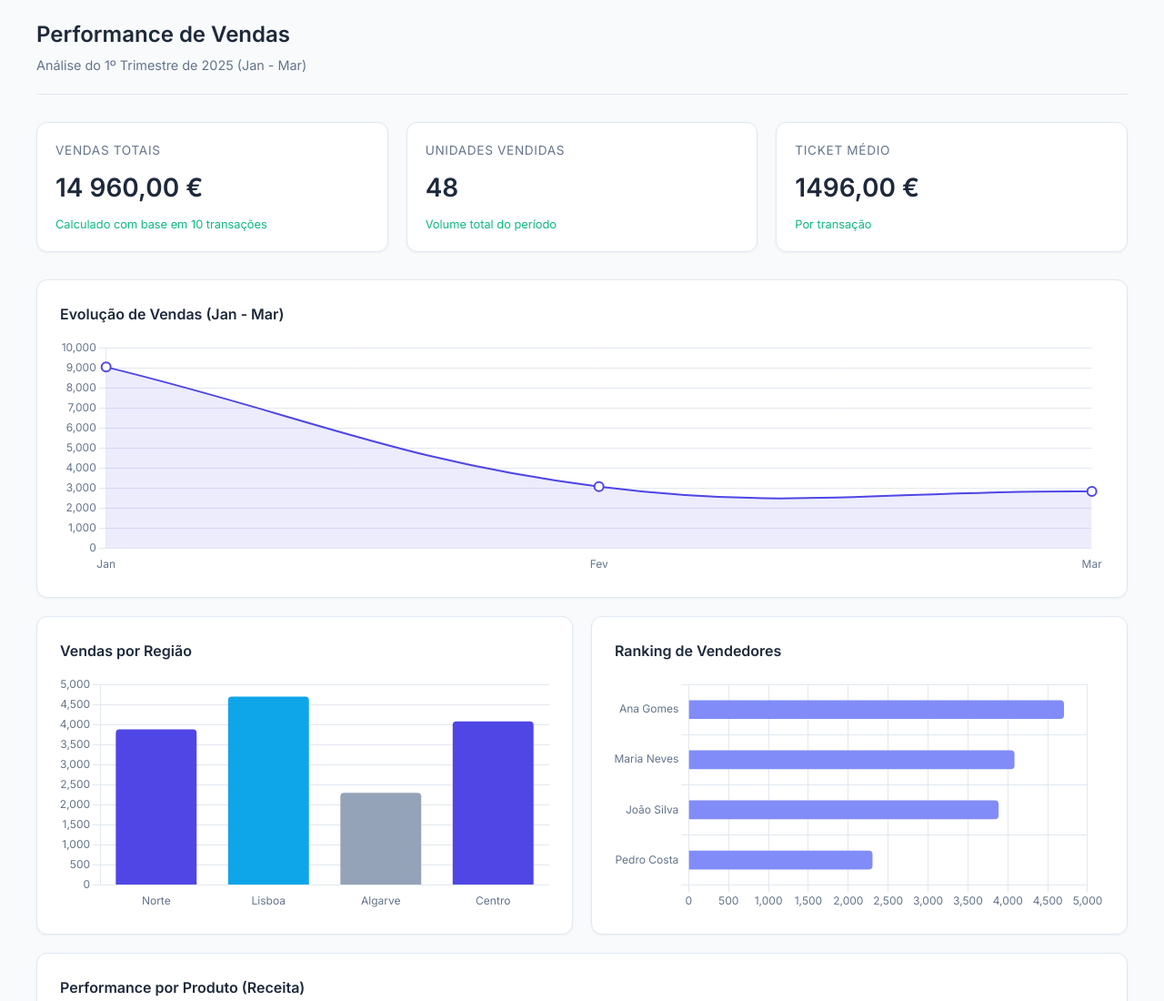
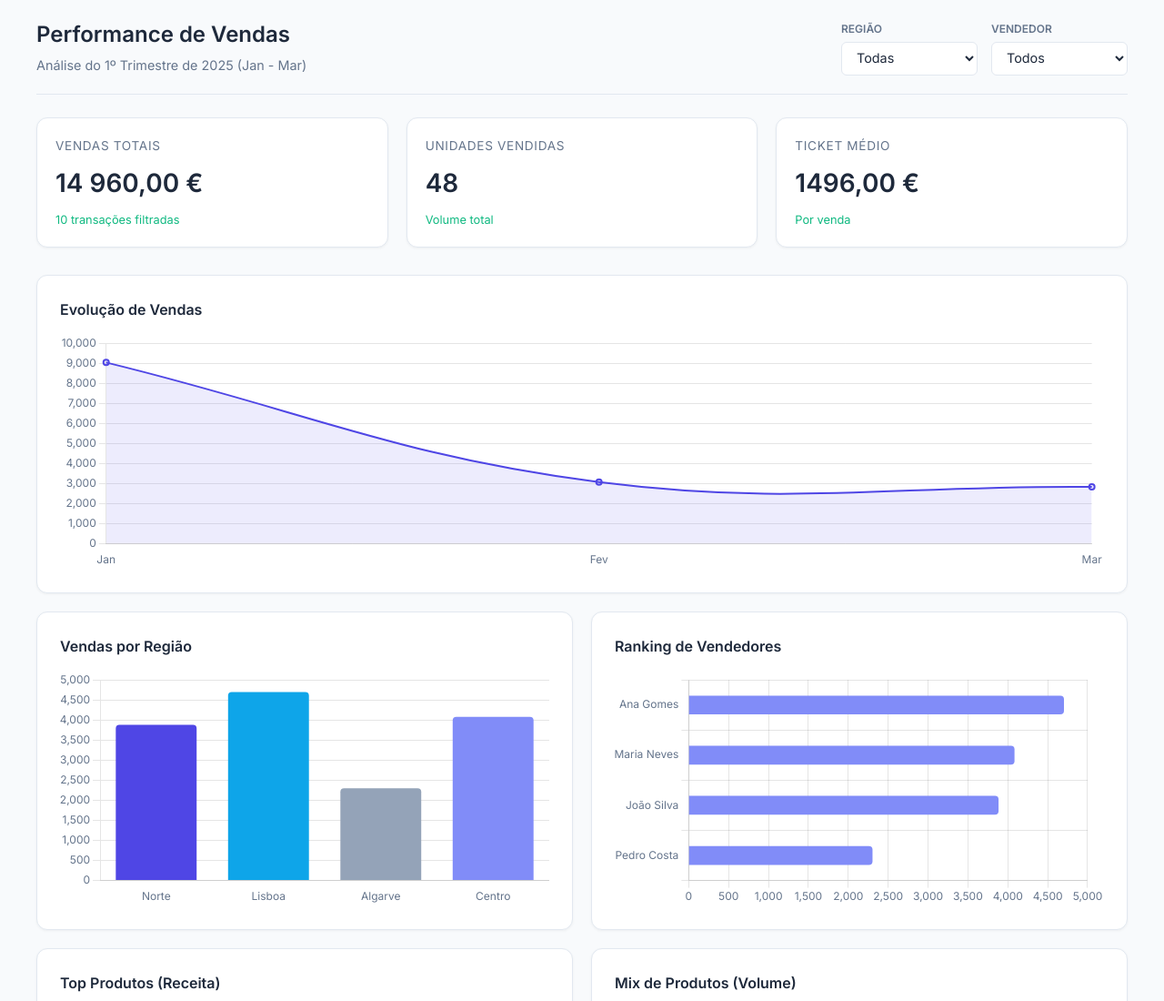
Before and after one commit to seducatende17Andreiza/daschboardandreiza, a plain HTML site: page index.html in a window 1280 px wide. Shown: the top 1100 px of the page at 91% size. Drawn offline with nearby package versions, Linux system fonts and the light colour scheme.

Commit message:
Update index.html

```diff
--- a/index.html
+++ b/index.html
@@ -1,3 +1,4 @@
+
 <!DOCTYPE html>
 <html lang="pt-PT">
 <head>
@@ -5,7 +6,7 @@
     <meta name="viewport" content="width=device-width, initial-scale=1.0">
     <title>Dashboard de Vendas Q1 2025</title>
     <script src="https://cdn.jsdelivr.net/npm/chart.js"></script>
-    <link href="https://fonts.googleapis.com/css2?family=Inter:wght@300;400;600&display=swap" rel="stylesheet">
+    <link href="https://fonts.googleapis.com/css2?family=Inter:wght@300;400;500;600&display=swap" rel="stylesheet">
     <style>
         /* --- CSS: Estilos Minimalistas e Responsivos --- */
         :root {
@@ -37,23 +38,64 @@
             margin: 0 auto;
         }
 
-        /* Cabeçalho */
+        /* Cabeçalho e Filtros */
         header {
-            margin-bottom: 30px;
+            margin-bottom: 25px;
             border-bottom: 1px solid var(--border-color);
             padding-bottom: 20px;
+            display: flex;
+            justify-content: space-between;
+            align-items: flex-end;
+            flex-wrap: wrap;
+            gap: 20px;
         }
 
-        h1 {
+        .header-title h1 {
             font-weight: 600;
             font-size: 1.5rem;
             color: var(--text-primary);
         }
 
-        p.subtitle {
+        .header-title p {
             color: var(--text-secondary);
             font-size: 0.9rem;
             margin-top: 5px;
+        }
+
+        .filters {
+            display: flex;
+            gap: 15px;
+        }
+
+        .filter-group {
+            display: flex;
+            flex-direction: column;
+            gap: 5px;
+        }
+
+        .filter-group label {
+            font-size: 0.75rem;
+            font-weight: 600;
+            color: var(--text-secondary);
+            text-transform: uppercase;
+        }
+
+        select {
+            padding: 8px 12px;
+            border-radius: 6px;
+            border: 1px solid var(--border-color);
+            background-color: var(--card-bg);
+            color: var(--text-primary);
+            font-family: var(--font-family);
+            font-size: 0.9rem;
+            min-width: 150px;
+            cursor: pointer;
+            outline: none;
+            transition: border-color 0.2s;
+        }
+
+        select:hover {
+            border-color: var(--accent-color);
         }
 
         /* Grid de KPIs */
@@ -92,7 +134,7 @@
             font-size: 0.8rem;
             margin-top: auto;
             padding-top: 10px;
-            color: #10b981; /* Green for positive tone */
+            color: #10b981;
         }
 
         /* Grid de Gráficos */
@@ -102,10 +144,20 @@
             gap: 20px;
         }
 
-        /* Responsividade para gráficos: 1 coluna em mobile */
         @media (max-width: 768px) {
             .charts-grid {
                 grid-template-columns: 1fr;
+            }
+            header {
+                flex-direction: column;
+                align-items: flex-start;
+            }
+            .filters {
+                width: 100%;
+                flex-direction: column;
+            }
+            select {
+                width: 100%;
             }
         }
 
@@ -116,7 +168,7 @@
             box-shadow: 0 1px 3px rgba(0,0,0,0.05);
             border: 1px solid var(--border-color);
             position: relative;
-            height: 350px; /* Altura fixa para consistência */
+            height: 350px;
             display: flex;
             flex-direction: column;
         }
@@ -126,6 +178,9 @@
             font-size: 1rem;
             font-weight: 600;
             color: var(--text-primary);
+            display: flex;
+            justify-content: space-between;
+            align-items: center;
         }
 
         .chart-container {
@@ -148,8 +203,28 @@
 
 <div class="container">
     <header>
+        <div class="header-title">
             <h1>Performance de Vendas</h1>
-        <p class="subtitle">Análise do 1º Trimestre de 2025 (Jan - Mar)</p>
+            <p>Análise do 1º Trimestre de 2025 (Jan - Mar)</p>
+        </div>
+
+        <!-- Área de Filtros -->
+        <div class="filters">
+            <div class="filter-group">
+                <label for="regionFilter">Região</label>
+                <select id="regionFilter" onchange="updateDashboard()">
+                    <option value="all">Todas</option>
+                    <!-- Opções preenchidas via JS -->
+                </select>
+            </div>
+            <div class="filter-group">
+                <label for="sellerFilter">Vendedor</label>
+                <select id="sellerFilter" onchange="updateDashboard()">
+                    <option value="all">Todos</option>
+                    <!-- Opções preenchidas via JS -->
+                </select>
+            </div>
+        </div>
     </header>
 
     <!-- Área de KPIs -->
@@ -157,25 +232,25 @@
         <div class="kpi-card">
             <span class="kpi-title">Vendas Totais</span>
             <span class="kpi-value" id="kpi-total-sales">€ 0,00</span>
-            <span class="kpi-trend">Calculado com base em 10 transações</span>
+            <span class="kpi-trend" id="kpi-count">0 transações</span>
         </div>
         <div class="kpi-card">
             <span class="kpi-title">Unidades Vendidas</span>
             <span class="kpi-value" id="kpi-total-units">0</span>
-            <span class="kpi-trend">Volume total do período</span>
+            <span class="kpi-trend">Volume total</span>
         </div>
         <div class="kpi-card">
             <span class="kpi-title">Ticket Médio</span>
             <span class="kpi-value" id="kpi-avg-ticket">€ 0,00</span>
-            <span class="kpi-trend">Por transação</span>
+            <span class="kpi-trend">Por venda</span>
         </div>
     </div>
 
     <!-- Área de Gráficos -->
     <div class="charts-grid">
         <!-- 1. Evolução Temporal -->
-        <div class="chart-card" style="grid-column: span 2;"> <!-- Ocupa largura total -->
-            <div class="chart-header">Evolução de Vendas (Jan - Mar)</div>
+        <div class="chart-card" style="grid-column: span 2;">
+            <div class="chart-header">Evolução de Vendas</div>
             <div class="chart-container">
                 <canvas id="timeChart"></canvas>
             </div>
@@ -197,27 +272,30 @@
             </div>
         </div>
 
-        <!-- 4. Performance por Produto -->
-        <div class="chart-card" style="grid-column: span 2;">
-            <div class="chart-header">Performance por Produto (Receita)</div>
+        <!-- 4. Top Produtos (Receita) -->
+        <div class="chart-card">
+            <div class="chart-header">Top Produtos (Receita)</div>
             <div class="chart-container">
-                <canvas id="productChart"></canvas>
+                <canvas id="productRevenueChart"></canvas>
+            </div>
+        </div>
+
+        <!-- 5. Mix de Produtos (Unidades) - NOVO -->
+        <div class="chart-card">
+            <div class="chart-header">Mix de Produtos (Volume)</div>
+            <div class="chart-container">
+                <canvas id="productMixChart"></canvas>
             </div>
         </div>
     </div>
 
     <footer>
-        Relatório gerado automaticamente • Business Intelligence Dept.
+        Relatório Interativo • Business Intelligence Dept.
     </footer>
 </div>
 
 <script>
-    /**
-     * --- LÓGICA JS: PROCESSAMENTO DE DADOS ---
-     * Dados extraídos manualmente do PDF fornecido.
-     * Tratamento de inconsistências (ex: produto em falta a 12/02 preenchido como "Docking Station").
-     */
-
+    // --- DADOS BRUTOS ---
     const rawData = [
         { date: "2025-01-02", region: "Norte", seller: "João Silva", product: "Portátil Pro 15\"", units: 2, price: 1200, total: 2400 },
         { date: "2025-01-05", region: "Lisboa", seller: "Ana Gomes", product: "Monitor 27\"", units: 5, price: 300, total: 1500 },
@@ -231,33 +309,86 @@
         { date: "2025-03-15", region: "Lisboa", seller: "Ana Gomes", product: "Portátil Pro 13\"", units: 2, price: 1000, total: 2000 }
     ];
 
-    // Funções de Agregação
+    // Variáveis globais para as instâncias dos gráficos
+    let timeChartInst = null;
+    let regionChartInst = null;
+    let sellerChartInst = null;
+    let productRevenueChartInst = null;
+    let productMixChartInst = null;
+
+    // --- INICIALIZAÇÃO ---
+    function init() {
+        populateFilters();
+        updateDashboard();
+    }
+
+    // Preencher Dropdowns dinamicamente
+    function populateFilters() {
+        const regions = [...new Set(rawData.map(d => d.region))].sort();
+        const sellers = [...new Set(rawData.map(d => d.seller))].sort();
+
+        const regionSelect = document.getElementById('regionFilter');
+        regions.forEach(r => {
+            const opt = document.createElement('option');
+            opt.value = r;
+            opt.textContent = r;
+            regionSelect.appendChild(opt);
+        });
+
+        const sellerSelect = document.getElementById('sellerFilter');
+        sellers.forEach(s => {
+            const opt = document.createElement('option');
+            opt.value = s;
+            opt.textContent = s;
+            sellerSelect.appendChild(opt);
+        });
+    }
+
+    // --- LÓGICA DE PROCESSAMENTO ---
+    function updateDashboard() {
+        const selectedRegion = document.getElementById('regionFilter').value;
+        const selectedSeller = document.getElementById('sellerFilter').value;
+
+        // 1. Filtragem
+        const filteredData = rawData.filter(item => {
+            const matchRegion = selectedRegion === 'all' || item.region === selectedRegion;
+            const matchSeller = selectedSeller === 'all' || item.seller === selectedSeller;
+            return matchRegion && matchSeller;
+        });
+
+        // 2. Agregação
+        const metrics = aggregateData(filteredData);
+
+        // 3. Atualizar UI
+        updateKPIs(metrics, filteredData.length);
+        updateCharts(metrics);
+    }
+
     function aggregateData(data) {
         let totalSales = 0;
         let totalUnits = 0;
         const regionSales = {};
         const sellerSales = {};
-        const productSales = {};
+        const productRevenue = {};
+        const productUnits = {};
         const monthlySales = { "Jan": 0, "Fev": 0, "Mar": 0 };
 
         data.forEach(item => {
-            // KPIs Globais
-            // Nota: O item 5 no array rawData tem a propriedade 'total' implícita, corrigindo para cálculo seguro
             const itemTotal = item.total || (item.units * item.price);
+
             totalSales += itemTotal;
             totalUnits += item.units;
 
-            // Por Região
+            // Região
             regionSales[item.region] = (regionSales[item.region] || 0) + itemTotal;
-
-            // Por Vendedor
+            // Vendedor
             sellerSales[item.seller] = (sellerSales[item.seller] || 0) + itemTotal;
-
-            // Por Produto
-            productSales[item.product] = (productSales[item.product] || 0) + itemTotal;
-
-            // Por Mês
-            const monthIndex = new Date(item.date).getMonth(); // 0=Jan, 1=Fev, 2=Mar
+            // Produto (Receita)
+            productRevenue[item.product] = (productRevenue[item.product] || 0) + itemTotal;
+            // Produto (Unidades)
+            productUnits[item.product] = (productUnits[item.product] || 0) + item.units;
+            // Tempo
+            const monthIndex = new Date(item.date).getMonth();
             const monthName = ["Jan", "Fev", "Mar"][monthIndex];
             if(monthName) monthlySales[monthName] += itemTotal;
         });
@@ -265,41 +396,46 @@
         return {
             totalSales,
             totalUnits,
-            avgTicket: totalSales / data.length,
+            avgTicket: data.length > 0 ? totalSales / data.length : 0,
             regionSales,
             sellerSales,
-            productSales,
+            productRevenue,
+            productUnits,
             monthlySales
         };
     }
 
-    const metrics = aggregateData(rawData);
-
-    // 1. Atualizar KPIs no DOM
-    const formatCurrency = (value) => new Intl.NumberFormat('pt-PT', { style: 'currency', currency: 'EUR' }).format(value);
+    function updateKPIs(metrics, count) {
+        const formatCurrency = (val) => new Intl.NumberFormat('pt-PT', { style: 'currency', currency: 'EUR' }).format(val);
 
         document.getElementById('kpi-total-sales').textContent = formatCurrency(metrics.totalSales);
         document.getElementById('kpi-total-units').textContent = metrics.totalUnits;
         document.getElementById('kpi-avg-ticket').textContent = formatCurrency(metrics.avgTicket);
+        document.getElementById('kpi-count').textContent = `${count} transações filtradas`;
+    }
 
-    // --- CONFIGURAÇÃO CHART.JS ---
+    // --- CONFIGURAÇÃO E ATUALIZAÇÃO DOS GRÁFICOS ---
+    function updateCharts(metrics) {
+        // Configurações de Cores
+        const colors = {
+            primary: '#4f46e5',
+            secondary: '#818cf8',
+            accent: '#0ea5e9',
+            neutral: '#94a3b8',
+            palette: ['#4f46e5', '#3b82f6', '#0ea5e9', '#6366f1', '#8b5cf6', '#a855f7', '#d946ef']
+        };
 
-    // Configuração Global Estética
         Chart.defaults.font.family = "'Inter', sans-serif";
         Chart.defaults.color = '#64748b';
-    Chart.defaults.borderColor = '#e2e8f0';
 
-    // Paleta de Cores Minimalista
-    const colors = {
-        primary: '#4f46e5',   // Indigo 600
-        secondary: '#818cf8', // Indigo 400
-        light: '#c7d2fe',     // Indigo 200
-        accent: '#0ea5e9',    // Sky 500
-        neutral: '#94a3b8'    // Slate 400
+        // Helper para destruir charts antigos antes de recriar
+        const createOrUpdate = (canvasId, instance, config) => {
+            if (instance) instance.destroy();
+            return new Chart(document.getElementById(canvasId), config);
         };
 
-    // 1. Gráfico de Linha: Evolução Temporal
-    new Chart(document.getElementById('timeChart'), {
+        // 1. Time Chart
+        timeChartInst = createOrUpdate('timeChart', timeChartInst, {
             type: 'line',
             data: {
                 labels: Object.keys(metrics.monthlySales),
@@ -310,32 +446,26 @@
                     backgroundColor: 'rgba(79, 70, 229, 0.1)',
                     borderWidth: 2,
                     fill: true,
-                tension: 0.4, // Curva suave
-                pointBackgroundColor: '#fff',
-                pointBorderColor: colors.primary,
-                pointRadius: 5
+                    tension: 0.4
                 }]
             },
             options: {
                 responsive: true,
                 maintainAspectRatio: false,
                 plugins: { legend: { display: false } },
-            scales: {
-                y: { beginAtZero: true, grid: { borderDash: [5, 5] } },
-                x: { grid: { display: false } }
-            }
+                scales: { y: { beginAtZero: true }, x: { grid: { display: false } } }
             }
         });
 
-    // 2. Gráfico de Barras: Região
-    new Chart(document.getElementById('regionChart'), {
+        // 2. Region Chart
+        regionChartInst = createOrUpdate('regionChart', regionChartInst, {
             type: 'bar',
             data: {
                 labels: Object.keys(metrics.regionSales),
                 datasets: [{
                     label: 'Vendas (€)',
                     data: Object.values(metrics.regionSales),
-                backgroundColor: [colors.primary, colors.accent, colors.neutral],
+                    backgroundColor: [colors.primary, colors.accent, colors.neutral, colors.secondary],
                     borderRadius: 4
                 }]
             },
@@ -343,19 +473,13 @@
                 responsive: true,
                 maintainAspectRatio: false,
                 plugins: { legend: { display: false } },
-            scales: {
-                y: { beginAtZero: true },
-                x: { grid: { display: false } }
-            }
+                scales: { y: { beginAtZero: true }, x: { grid: { display: false } } }
             }
         });
 
-    // 3. Gráfico Horizontal: Ranking Vendedores
-    // Ordenar vendedores
-    const sortedSellers = Object.entries(metrics.sellerSales)
-        .sort(([,a], [,b]) => b - a);
-
-    new Chart(document.getElementById('sellerChart'), {
+        // 3. Seller Chart (Ordenado)
+        const sortedSellers = Object.entries(metrics.sellerSales).sort(([,a], [,b]) => b - a);
+        sellerChartInst = createOrUpdate('sellerChart', sellerChartInst, {
             type: 'bar',
             data: {
                 labels: sortedSellers.map(s => s[0]),
@@ -368,27 +492,24 @@
                 }]
             },
             options: {
-            indexAxis: 'y', // Barras horizontais
+                indexAxis: 'y',
                 responsive: true,
                 maintainAspectRatio: false,
                 plugins: { legend: { display: false } },
-            scales: {
-                x: { beginAtZero: true }
-            }
+                scales: { x: { beginAtZero: true } }
             }
         });
 
-    // 4. Gráfico de Barras: Produtos
-    const sortedProducts = Object.entries(metrics.productSales).sort(([,a], [,b]) => b - a);
-
-    new Chart(document.getElementById('productChart'), {
+        // 4. Top Produtos (Receita) - Ordenado
+        const sortedProductsRev = Object.entries(metrics.productRevenue).sort(([,a], [,b]) => b - a).slice(0, 5); // Top 5
+        productRevenueChartInst = createOrUpdate('productRevenueChart', productRevenueChartInst, {
             type: 'bar',
             data: {
-            labels: sortedProducts.map(p => p[0]),
+                labels: sortedProductsRev.map(p => p[0]),
                 datasets: [{
                     label: 'Receita (€)',
-                data: sortedProducts.map(p => p[1]),
-                backgroundColor: '#3b82f6', // Blue 500
+                    data: sortedProductsRev.map(p => p[1]),
+                    backgroundColor: '#3b82f6',
                     borderRadius: 4
                 }]
             },
@@ -396,12 +517,38 @@
                 responsive: true,
                 maintainAspectRatio: false,
                 plugins: { legend: { display: false } },
-            scales: {
-                y: { beginAtZero: true },
-                x: { grid: { display: false } }
+                scales: { y: { beginAtZero: true }, x: { grid: { display: false } } }
+            }
+        });
+
+        // 5. Mix de Produtos (Donut - Volume)
+        const productUnitsEntries = Object.entries(metrics.productUnits).sort(([,a], [,b]) => b - a);
+        productMixChartInst = createOrUpdate('productMixChart', productMixChartInst, {
+            type: 'doughnut',
+            data: {
+                labels: productUnitsEntries.map(p => p[0]),
+                datasets: [{
+                    data: productUnitsEntries.map(p => p[1]),
+                    backgroundColor: colors.palette,
+                    borderWidth: 0
+                }]
+            },
+            options: {
+                responsive: true,
+                maintainAspectRatio: false,
+                cutout: '65%', // Estilo Donut mais fino
+                plugins: {
+                    legend: {
+                        position: 'right',
+                        labels: { boxWidth: 12, font: { size: 11 } }
+                    }
                 }
             }
         });
+    }
+
+    // Iniciar
+    init();
 
 </script>
 
```
Lines whose indentation alone changed are shown as unchanged.
